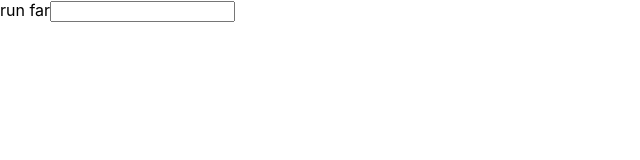
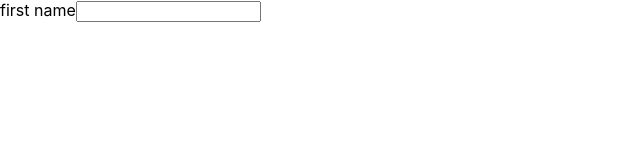
Before and after one commit to okafor1234/portfolio, a React (Create React App) app: page / in a window 1280 px wide. Shown: the top 160 px of the page, without its empty margins (0-640 px from the left). Built offline with nearby package versions, Linux system fonts and the light colour scheme; the HTML template or start-up script is replaced by a standard one.

Commit message:
please merge

```diff
--- a/src/App.js
+++ b/src/App.js
@@ -5,7 +5,7 @@ import React from 'react'
     <form>
       <div>
         <div>
-          <label>run far</label>
+          <label>first name</label>
           <input type='text' />
         </div>
       </div>
```
